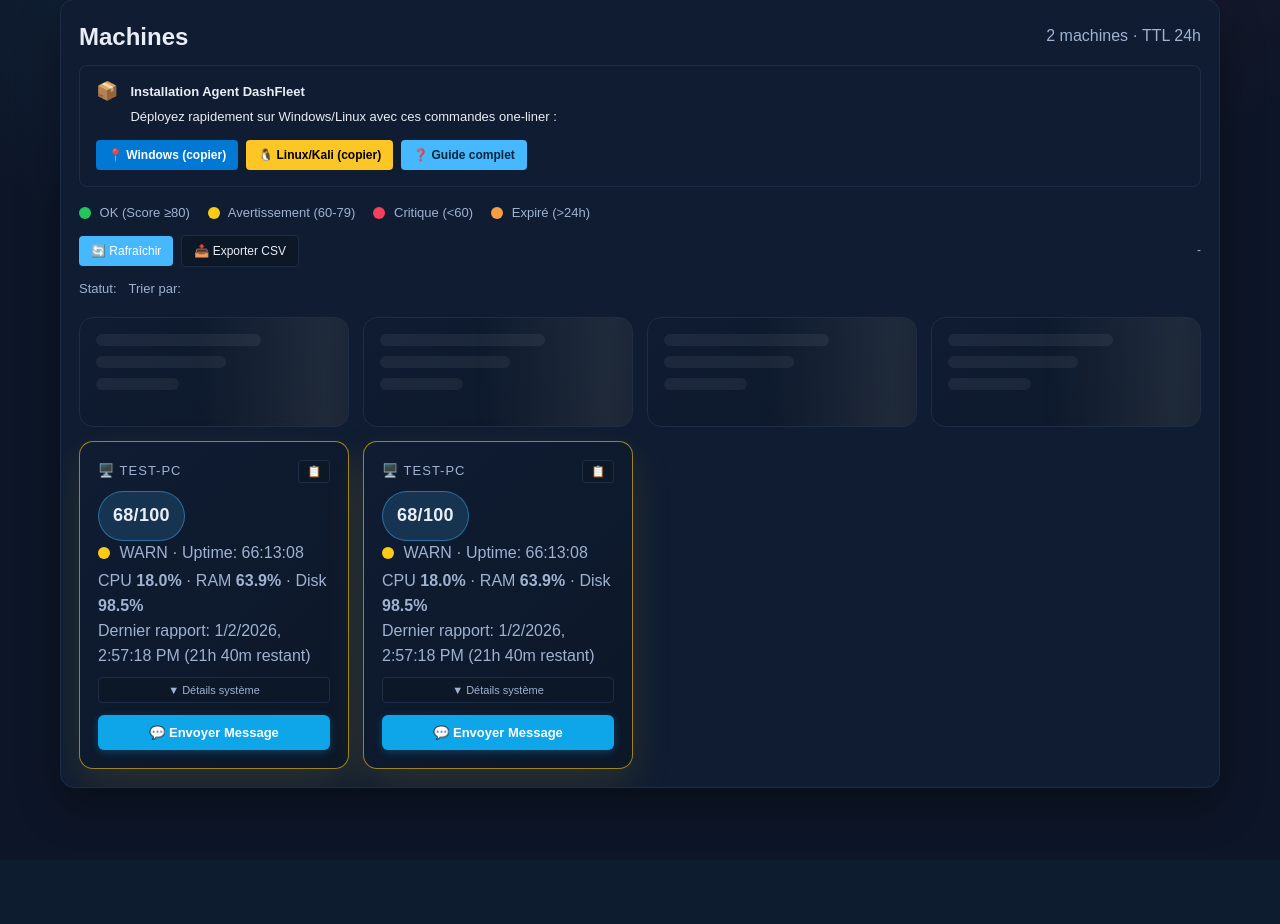
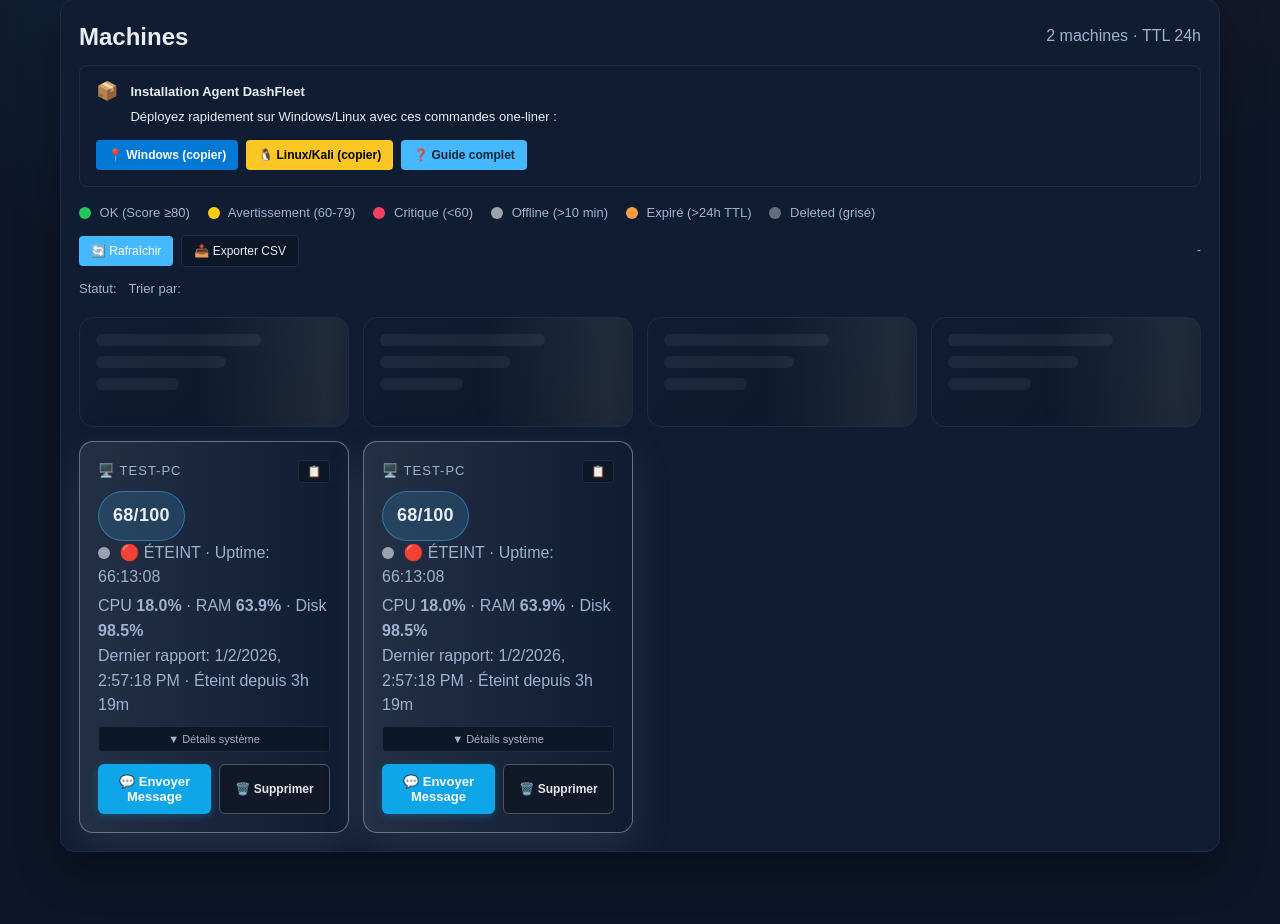
Before and after one commit to BunaTech-G/Dash-Fleet, a Flask app: page /fleet in a window 1280 px wide. Shown: the part 279-1203 px from the top of the page. Before the commit the page ends 1096 px from the top, so only its background shows below. Run offline with Flask 2, Linux system fonts and the light colour scheme.

Commit message:
feat: Ajouter la gestion des machines supprimées avec restauration et purge

```diff
--- a/constants.py
+++ b/constants.py
@@ -15,6 +15,9 @@ RAM_ALERT = 90
 
 # Fleet entry time-to-live in seconds (how long before a machine is considered offline)
 FLEET_TTL_SECONDS = 86400  # 24 hours (must match frontend FLEET_TTL)
+
+# Offline threshold (seconds without data before marking OFFLINE, but kept until TTL expiry)
+OFFLINE_THRESHOLD_SECONDS = 600  # 10 minutes
 
 # Disk space alert threshold (percentage)
 DISK_ALERT = 85
--- a/db_utils.py
+++ b/db_utils.py
@@ -54,7 +54,8 @@ def insert_fleet_report(
         'architecture': architecture,
         'python_version': python_version,
         'hardware_id': hardware_id,
-        'status': 'ONLINE'
+        'status': 'ONLINE',
+        'deleted_at': None
     }
 
     # Persist to disk (best-effort)
--- a/main.py
+++ b/main.py
@@ -34,6 +34,7 @@ from db_utils import insert_fleet_report
 from fleet_utils import format_bytes_to_gib, format_uptime_hms, calculate_health_score
 from constants import (
     CPU_ALERT, RAM_ALERT, FLEET_TTL_SECONDS as DEFAULT_FLEET_TTL,
+    OFFLINE_THRESHOLD_SECONDS,
     WEBHOOK_MIN_SECONDS as DEFAULT_WEBHOOK_MIN_SECONDS,
     SESSION_TIMEOUT as DEFAULT_SESSION_TIMEOUT
 )
@@ -221,6 +222,7 @@ WEBHOOK_URL = os.environ.get("WEBHOOK_URL")  # optionnel, webhook si santé crit
 WEBHOOK_MIN_SECONDS = int(os.environ.get("WEBHOOK_MIN_SECONDS", str(DEFAULT_WEBHOOK_MIN_SECONDS)))
 FLEET_TOKEN = os.environ.get("FLEET_TOKEN")  # token obligatoire pour les rapports agents
 FLEET_TTL_SECONDS = int(os.environ.get("FLEET_TTL_SECONDS", str(DEFAULT_FLEET_TTL)))
+OFFLINE_THRESHOLD = int(os.environ.get("OFFLINE_THRESHOLD_SECONDS", str(OFFLINE_THRESHOLD_SECONDS)))
 FLEET_STATE_PATH = Path("logs/fleet_state.json")
 FLEET_DB_PATH = Path("data/fleet.db")
 SESSION_TTL_SECONDS = int(os.environ.get("SESSION_TTL_SECONDS", str(DEFAULT_SESSION_TIMEOUT)))
@@ -731,7 +733,7 @@ def _ensure_db_schema() -> None:
         cur.execute(
             'CREATE TABLE IF NOT EXISTS api_keys (key TEXT PRIMARY KEY, org_id TEXT, created_at REAL, revoked INTEGER DEFAULT 0)'
         )
-        # fleet table (may already exist without org_id)
+        # fleet table (now includes system info + status + deleted_at)
         cur.execute(
             'CREATE TABLE IF NOT EXISTS fleet (id TEXT PRIMARY KEY, report TEXT, ts REAL, client TEXT, org_id TEXT, os TEXT, architecture TEXT, python_version TEXT, hardware_id TEXT, status TEXT, deleted_at REAL)'
         )
@@ -952,6 +954,7 @@ def api_config():
     """Return configuration that frontend needs (TTL, refresh interval, etc)."""
     return jsonify({
         "FLEET_TTL_SECONDS": FLEET_TTL_SECONDS,
+        "OFFLINE_THRESHOLD_SECONDS": OFFLINE_THRESHOLD,
         "REFRESH_INTERVAL_MS": 5000,
         "API_VERSION": "1.0.0",
         "FEATURES": {
@@ -1429,40 +1432,183 @@ def api_fleet():
     if not ok or not org_id:
         return jsonify({"error": "Unauthorized"}), 403
 
-    # purge entries expired for this org
     now_ts = time.time()
     expired = []
     for mid, entry in list(FLEET_STATE.items()):
         if entry.get("org_id") != org_id:
             continue
-        if now_ts - entry.get("ts", 0) > FLEET_TTL_SECONDS:
+
+        is_deleted = entry.get("deleted_at") is not None
+        time_since_report = now_ts - entry.get("ts", 0)
+
+        if is_deleted:
+            entry["status"] = "DELETED"
+            entry["offline"] = True
+            entry["offline_duration"] = int(time_since_report)
+            continue
+
+        if time_since_report > FLEET_TTL_SECONDS:
+            entry["offline"] = True
+            entry["offline_duration"] = int(time_since_report)
+            entry["status"] = "OFFLINE"
             expired.append(entry.get("id") or mid)
-            FLEET_STATE.pop(mid, None)
-
-    if expired:
-        _save_fleet_state()
+        elif time_since_report > OFFLINE_THRESHOLD:
+            entry["offline"] = True
+            entry["offline_duration"] = int(time_since_report)
+            entry["status"] = "OFFLINE"
+        else:
+            entry["offline"] = False
+            entry["offline_duration"] = 0
+            entry["status"] = entry.get("status") or "ONLINE"
 
     data = [v for v in FLEET_STATE.values() if v.get("org_id") == org_id]
     return jsonify({"count": len(data), "expired": expired, "data": data})
+
+
+@app.route("/api/fleet/<machine_id>", methods=["DELETE"])
+def api_fleet_delete(machine_id: str):
+    """Soft delete a machine (mark DELETED)."""
+    ok, org_id = _check_org_key()
+    if not ok or not org_id:
+        return jsonify({"error": "Unauthorized"}), 403
+
+    store_key = f"{org_id}:{machine_id}"
+    now_ts = time.time()
+    try:
+        conn = sqlite3.connect(str(FLEET_DB_PATH))
+        cur = conn.cursor()
+        cur.execute('SELECT id FROM fleet WHERE id = ? AND org_id = ?', (store_key, org_id))
+        if not cur.fetchone():
+            conn.close()
+            return jsonify({"error": "not found"}), 404
+        cur.execute('UPDATE fleet SET deleted_at = ?, status = ? WHERE id = ? AND org_id = ?', (now_ts, 'DELETED', store_key, org_id))
+        conn.commit()
+        conn.close()
+    except Exception as e:
+        logging.error(f"Soft delete failed: {e}")
+        return jsonify({"error": "db error"}), 500
+
+    entry = FLEET_STATE.get(store_key, {
+        "id": machine_id,
+        "machine_id": machine_id,
+        "org_id": org_id,
+        "report": {},
+        "ts": now_ts,
+        "client": None,
+    })
+    entry.update({
+        "deleted_at": now_ts,
+        "status": "DELETED",
+        "offline": True,
+        "offline_duration": int(now_ts - entry.get("ts", now_ts)),
+    })
+    FLEET_STATE[store_key] = entry
+    _save_fleet_state()
+    return jsonify({"ok": True, "status": "DELETED"})
+
+
+@app.route("/api/fleet/<machine_id>/restore", methods=["POST"])
+def api_fleet_restore(machine_id: str):
+    """Restore a soft-deleted machine."""
+    ok, org_id = _check_org_key()
+    if not ok or not org_id:
+        return jsonify({"error": "Unauthorized"}), 403
+
+    store_key = f"{org_id}:{machine_id}"
+    now_ts = time.time()
+    try:
+        conn = sqlite3.connect(str(FLEET_DB_PATH))
+        cur = conn.cursor()
+        cur.execute('SELECT ts FROM fleet WHERE id = ? AND org_id = ?', (store_key, org_id))
+        row = cur.fetchone()
+        if not row:
+            conn.close()
+            return jsonify({"error": "not found"}), 404
+        last_ts = row[0] or now_ts
+        time_since_report = now_ts - last_ts
+        new_status = "OFFLINE" if time_since_report > OFFLINE_THRESHOLD else "ONLINE"
+        cur.execute('UPDATE fleet SET deleted_at = NULL, status = ? WHERE id = ? AND org_id = ?', (new_status, store_key, org_id))
+        conn.commit()
+        conn.close()
+    except Exception as e:
+        logging.error(f"Restore failed: {e}")
+        return jsonify({"error": "db error"}), 500
+
+    entry = FLEET_STATE.get(store_key, {
+        "id": machine_id,
+        "machine_id": machine_id,
+        "org_id": org_id,
+        "report": {},
+        "ts": now_ts,
+        "client": None,
+    })
+    time_since = now_ts - entry.get("ts", now_ts)
+    entry.update({
+        "deleted_at": None,
+        "status": new_status,
+        "offline": new_status == "OFFLINE",
+        "offline_duration": int(time_since if new_status == "OFFLINE" else 0),
+    })
+    FLEET_STATE[store_key] = entry
+    _save_fleet_state()
+    return jsonify({"ok": True, "status": new_status})
+
+
+@app.route("/api/fleet/<machine_id>/purge", methods=["DELETE"])
+def api_fleet_purge(machine_id: str):
+    """Hard delete a machine (remove from DB and memory)."""
+    ok, org_id = _check_org_key()
+    if not ok or not org_id:
+        return jsonify({"error": "Unauthorized"}), 403
+
+    store_key = f"{org_id}:{machine_id}"
+    try:
+        conn = sqlite3.connect(str(FLEET_DB_PATH))
+        cur = conn.cursor()
+        cur.execute('DELETE FROM fleet WHERE id = ? AND org_id = ?', (store_key, org_id))
+        deleted_rows = cur.rowcount
+        conn.commit()
+        conn.close()
+    except Exception as e:
+        logging.error(f"Purge failed: {e}")
+        return jsonify({"error": "db error"}), 500
+
+    if deleted_rows == 0:
+        return jsonify({"error": "not found"}), 404
+
+    FLEET_STATE.pop(store_key, None)
+    _save_fleet_state()
+    return jsonify({"ok": True, "purged": True})
 
 
 @app.route("/api/fleet/public")
 def api_fleet_public():
     """Public fleet endpoint - returns ALL organizations' machines (no auth required)."""
-    # Mark expired entries as offline instead of deleting them
     now_ts = time.time()
     expired = []
     for mid, entry in FLEET_STATE.items():
         time_since_report = now_ts - entry.get("ts", 0)
+        is_deleted = entry.get("deleted_at") is not None
+        if is_deleted:
+            entry["status"] = "DELETED"
+            entry["offline"] = True
+            entry["offline_duration"] = int(time_since_report)
+            continue
+
         if time_since_report > FLEET_TTL_SECONDS:
             entry["offline"] = True
             entry["offline_duration"] = int(time_since_report)
+            entry["status"] = "OFFLINE"
             expired.append(entry.get("id") or mid)
+        elif time_since_report > OFFLINE_THRESHOLD:
+            entry["offline"] = True
+            entry["offline_duration"] = int(time_since_report)
+            entry["status"] = "OFFLINE"
         else:
             entry["offline"] = False
             entry["offline_duration"] = 0
-
-    # Return ALL machines from all orgs (public endpoint)
+            entry["status"] = entry.get("status") or "ONLINE"
+
     data = list(FLEET_STATE.values())
     return jsonify({"count": len(data), "expired": expired, "data": data})
 
--- a/static/style.css
+++ b/static/style.css
@@ -234,10 +234,28 @@ h1 {
   opacity: 0.75;
 }
 
+.status-deleted {
+  border-color: rgba(107, 114, 128, 0.6);
+  box-shadow: 0 12px 28px rgba(107, 114, 128, 0.18);
+  background: linear-gradient(90deg, rgba(107, 114, 128, 0.22) 0%, transparent 100%);
+  opacity: 0.6;
+}
+
 .status-expired {
   border-color: #f59e42;
   box-shadow: 0 15px 40px rgba(245, 158, 66, 0.18);
   background: linear-gradient(90deg, #f59e4222 0%, transparent 100%);
+}
+
+.badge-deleted {
+  background: rgba(107, 114, 128, 0.2);
+  border: 1px solid rgba(107, 114, 128, 0.5);
+  color: #d1d5db;
+  padding: 4px 10px;
+  border-radius: 12px;
+  font-size: 11px;
+  font-weight: 700;
+  letter-spacing: 0.5px;
 }
 
 .label { color: var(--muted); font-size: 13px; text-transform: uppercase; letter-spacing: 1px; }
--- a/templates/fleet.html
+++ b/templates/fleet.html
@@ -78,7 +78,9 @@
         <span><span class="dot dot-ok"></span> OK (Score ≥80)</span>
         <span><span class="dot dot-warn"></span> Avertissement (60-79)</span>
         <span><span class="dot dot-critical"></span> Critique (&lt;60)</span>
-        <span><span class="dot dot-expired"></span> Expiré (&gt;24h)</span>
+        <span><span class="dot dot-offline"></span> Offline (&gt;10 min)</span>
+        <span><span class="dot dot-expired"></span> Expiré (&gt;24h TTL)</span>
+        <span><span class="dot dot-offline" style="opacity:0.6;"></span> Deleted (grisé)</span>
       </div>
 
       <!-- Fleet Toolbar (Phase 6) -->
@@ -331,11 +333,14 @@
       updateThemeButton();
     }
 
-    function getStatusClass(status, lastSeenTs) {
+    function getStatusClass(status, lastSeenTs, isOffline = false, isDeleted = false) {
+      if (isDeleted) return 'status-deleted';
+      if (status === 'offline' || isOffline) return 'status-offline';
+      if (status === 'expired') return 'status-expired';
+      if (status === 'critical') return 'status-critical';
+      if (status === 'warn') return 'status-warn';
       const now = Date.now() / 1000;
       if (now - lastSeenTs > FLEET_TTL) return 'status-expired';
-      if (status === 'critical') return 'status-critical';
-      if (status === 'warn') return 'status-warn';
       return 'status-ok';
     }
 
@@ -383,7 +388,9 @@
         const ageSeconds = now - entry.ts;
         const isOffline = entry.offline === true;
         const expired = isOffline || (ageSeconds > FLEET_TTL);
-        const status = isOffline ? 'offline' : (expired ? 'expired' : (health.status || 'ok'));
+        const status = entry.status ? entry.status.toLowerCase() : (isOffline ? 'offline' : (expired ? 'expired' : (health.status || 'ok')));
+        const isDeleted = status === 'deleted';
+        const deletedBadge = isDeleted ? '<span class="badge badge-deleted" style="margin-left:6px;">DELETED</span>' : '';
         const lastSeen = new Date(entry.ts * 1000).toLocaleString();
 
         // Calculate time remaining before expiration or show offline duration
@@ -396,6 +403,11 @@
         const expiresIn = isOffline
           ? (hoursOffline > 0 ? `Éteint depuis ${hoursOffline}h ${minutesOffline}m` : `Éteint depuis ${minutesOffline}m`)
           : (hoursRemaining > 0 ? `${hoursRemaining}h ${minutesRemaining}m` : `${minutesRemaining}m`);
+
+          const deleteButtons = isDeleted
+           ? `<button class="action-btn" onclick="restoreMachine('${machineId}')" style="flex:1; padding: 10px 12px; background: var(--panel-strong); border: 1px solid var(--border); color: var(--text); border-radius: 6px; cursor: pointer; font-size: 12px; font-weight: 600;">↩️ Restaurer</button>
+             <button class="action-btn" onclick="purgeMachine('${machineId}')" style="flex:1; padding: 10px 12px; background: #7f1d1d; border: 1px solid #b91c1c; color: #fef2f2; border-radius: 6px; cursor: pointer; font-size: 12px; font-weight: 700;">🗑️ Supprimer définitivement</button>`
+           : `<button class="action-btn" onclick="deleteMachine('${machineId}')" style="flex:1; padding: 10px 12px; background: #111827; border: 1px solid #4b5563; color: #e5e7eb; border-radius: 6px; cursor: pointer; font-size: 12px; font-weight: 600;">🗑️ Supprimer</button>`;
 
         const cpu = report.cpu_percent?.toFixed?.(1) || '--';
         const ram = report.ram_percent?.toFixed?.(1) || '--';
@@ -416,18 +428,18 @@
 
         const newHTML = `
           <div style="display: flex; align-items: center; justify-content: space-between; gap: 8px; flex-wrap: wrap;">
-            <div class="label" title="${machineId}" style="flex: 1; min-width: 120px;">🖥️ ${machineId}</div>
+            <div class="label" title="${machineId}" style="flex: 1; min-width: 120px;">🖥️ ${machineId} ${deletedBadge}</div>
             <button class="copy-btn" onclick="copyToClipboardFn('${machineId}')" title="Copy machine ID" style="padding: 4px 8px; background: var(--panel-strong); border: 1px solid var(--border); border-radius: 3px; cursor: pointer; font-size: 11px; color: var(--muted);">📋</button>
             <span class="badge badge-score badge-${status}">${score}/100</span>
           </div>
           <div class="meta" style="margin-bottom: 4px;">
-            <span class="dot dot-${status}"></span> ${isOffline ? '🔴 ÉTEINT' : status.toUpperCase()} · Uptime: ${uptime}
+            <span class="dot dot-${status}"></span> ${isOffline || status === 'offline' ? '🔴 ÉTEINT' : status.toUpperCase()} · Uptime: ${uptime}
           </div>
           <div class="meta">
             CPU <b>${cpu}%</b> · RAM <b>${ram}%</b> · Disk <b>${disk}%</b>
           </div>
           <div class="meta muted">
-            Dernier rapport: ${lastSeen}${isOffline ? ` · ${expiresIn}` : (expired ? ' ⚠️ EXPIRÉ' : ` (${expiresIn} restant)`)}
+            Dernier rapport: ${lastSeen}${isOffline || status === 'offline' ? ` · ${expiresIn}` : (expired ? ' ⚠️ EXPIRÉ' : ` (${expiresIn} restant)`)}
           </div>
           <button class="expand-btn" onclick="toggleDetails('${detailsId}')" style="width: 100%; padding: 6px; margin-top: 8px; background: var(--panel-strong); border: 1px solid var(--border); border-radius: 4px; cursor: pointer; font-size: 11px; color: var(--muted); transition: all 200ms;">
             ▼ Détails système
@@ -442,6 +454,7 @@
             <button class="action-btn" onclick="showActionModal('${machineId}', '${machineId}')" title="Envoyer un message ou une commande" style="flex: 1; padding: 10px 14px; background: #0ea5e9; color: white; border: none; border-radius: 6px; cursor: pointer; font-size: 13px; font-weight: 600; transition: all 200ms; box-shadow: 0 2px 8px rgba(14, 165, 233, 0.3);">
               💬 Envoyer Message
             </button>
+            ${deleteButtons}
           </div>
         `;
 
@@ -449,7 +462,7 @@
           // Update existing card (don't recreate)
           const card = existingCards[machineId];
           const oldStatus = card.className.split(' ').find(c => c.startsWith('status-'));
-          const newStatus = getStatusClass(status, entry.ts);
+          const newStatus = getStatusClass(status, entry.ts, isOffline, isDeleted);
 
           if (oldStatus !== newStatus) {
             card.className = card.className.replace(oldStatus, newStatus);
@@ -458,7 +471,7 @@
         } else {
           // Create new card
           const card = document.createElement('article');
-          card.className = `card ${getStatusClass(status, entry.ts)} fade-in`;
+          card.className = `card ${getStatusClass(status, entry.ts, isOffline, isDeleted)} fade-in`;
           card.style.animationDelay = (i * 0.07) + 's';
           card.setAttribute('aria-label', `Machine ${machineId}`);
           card.setAttribute('data-machine-id', machineId);
@@ -585,6 +598,55 @@
       updateActionForm();
     }
 
+    // ===== DELETE / RESTORE / PURGE FUNCTIONS =====
+    function deleteMachine(machineId) {
+      if (!confirm(`Supprimer ${machineId} ? (soft delete, restaurable)`)) return;
+      const token = localStorage.getItem('auth_token') || '';
+      fetch(`/api/fleet/${encodeURIComponent(machineId)}`, {
+        method: 'DELETE',
+        headers: { 'Authorization': `Bearer ${token}` }
+      }).then(r => r.json()).then(d => {
+        if (d.ok) {
+          showToast(`Machine ${machineId} supprimée (soft)`, 'success');
+          refreshFleet();
+        } else {
+          showToast(`Erreur suppression: ${d.error || 'inconnue'}`, 'error');
+        }
+      }).catch(e => showToast(`Erreur: ${e}`, 'error'));
+    }
+
+    function restoreMachine(machineId) {
+      if (!confirm(`Restaurer ${machineId} ?`)) return;
+      const token = localStorage.getItem('auth_token') || '';
+      fetch(`/api/fleet/${encodeURIComponent(machineId)}/restore`, {
+        method: 'POST',
+        headers: { 'Authorization': `Bearer ${token}` }
+      }).then(r => r.json()).then(d => {
+        if (d.ok) {
+          showToast(`Machine ${machineId} restaurée (${d.status})`, 'success');
+          refreshFleet();
+        } else {
+          showToast(`Erreur restauration: ${d.error || 'inconnue'}`, 'error');
+        }
+      }).catch(e => showToast(`Erreur: ${e}`, 'error'));
+    }
+
+    function purgeMachine(machineId) {
+      if (!confirm(`Supprimer définitivement ${machineId} ? Action irréversible.`)) return;
+      const token = localStorage.getItem('auth_token') || '';
+      fetch(`/api/fleet/${encodeURIComponent(machineId)}/purge`, {
+        method: 'DELETE',
+        headers: { 'Authorization': `Bearer ${token}` }
+      }).then(r => r.json()).then(d => {
+        if (d.ok) {
+          showToast(`Machine ${machineId} supprimée définitivement`, 'success');
+          refreshFleet();
+        } else {
+          showToast(`Erreur purge: ${d.error || 'inconnue'}`, 'error');
+        }
+      }).catch(e => showToast(`Erreur: ${e}`, 'error'));
+    }
+
     function closeActionModal() {
       document.getElementById('action-modal').style.display = 'none';
       currentMachineId = null;
```
Also changed, not shown: INSTRUCTIONS.md (+7 -0 lines).
